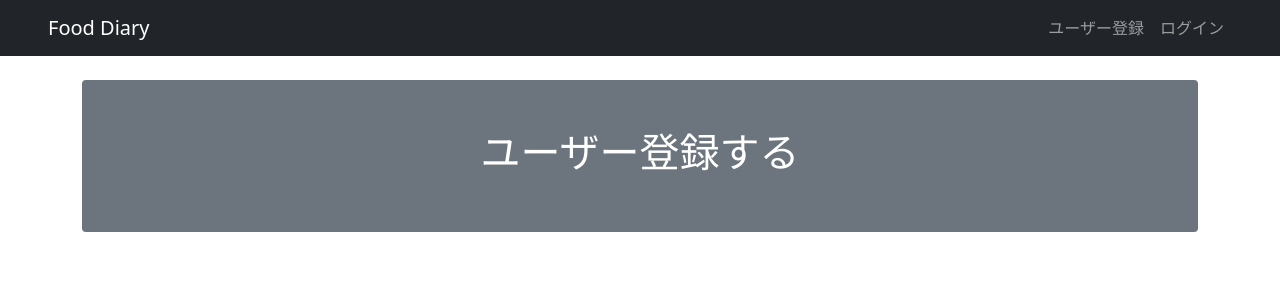
After one commit to Yuki431/food-diary, a Rails app: template app/views/toppages/index.html.erb in a window 1280 px wide. The commit adds this page. Shown: the top 300 px of the page. Run offline with Rails 7, Linux system fonts and the light colour scheme; the template is opened without the code that fills it, so the values that code supplies are empty.

Commit message:
トップページの作成 #1

```diff
--- /dev/null
+++ b/app/controllers/toppages_controller.rb
@@ -0,0 +1,4 @@
+class ToppagesController < ApplicationController
+  def index
+  end
+end
--- /dev/null
+++ b/app/views/layouts/_flash_messages.html.erb
@@ -0,0 +1,3 @@
+<% flash.each do |message_type, message| %>
+  <div class="alert alert-<%= message_type %>"><%= message %></div>
+<% end %>
--- /dev/null
+++ b/app/views/layouts/_navbar.html.erb
@@ -0,0 +1,17 @@
+<header class="mb-4">
+  <nav class="navbar navbar-expand-sm navbar-dark bg-dark">
+    <div class="container-fluid ps-5 pe-5">
+      <a class="navbar-brand" href="/">Food Diary</a>
+      <button class="navbar-toggler" type="button" data-bs-toggle="collapse" data-bs-target="#navbarSupportedContent">
+        <span class="navbar-toggler-icon"></span>
+      </button>
+
+      <div class="collapse navbar-collapse justify-content-end" id="navbarSupportedContent">
+        <ul class="navbar-nav">
+          <li class="nav-item"><a href="#" class="nav-link">ユーザー登録</a></li>
+          <li class="nav-item"><a href="#" class="nav-link">ログイン</a></li>
+        </ul>
+      </div>
+    </div>
+  </nav>
+</header>
--- a/app/views/layouts/application.html.erb
+++ b/app/views/layouts/application.html.erb
@@ -6,11 +6,21 @@
     <%= csrf_meta_tags %>
     <%= csp_meta_tag %>
 
+    <link rel="stylesheet" href="https://cdn.jsdelivr.net/npm/bootstrap@5.0.0-beta1/dist/css/bootstrap.min.css">
+
     <%= stylesheet_link_tag 'application', media: 'all', 'data-turbolinks-track': 'reload' %>
     <%= javascript_pack_tag 'application', 'data-turbolinks-track': 'reload' %>
+
+    <script src="https://cdn.jsdelivr.net/npm/bootstrap@5.0.0-beta1/dist/js/bootstrap.bundle.min.js"></script>
   </head>
 
-  <body>
-    <%= yield %>
+  <body data-turbolinks="false">
+    <%= render 'layouts/navbar' %>
+
+    <div class="container">
+      <%= render 'layouts/flash_messages' %>
+
+      <%= yield %>
+    </div>
   </body>
 </html>
--- /dev/null
+++ b/app/views/toppages/index.html.erb
@@ -0,0 +1,5 @@
+<div class="bg-secondary p-3 p-sm-5 my-4 rounded">
+  <div class="text-center text-white">
+    <h1>ユーザー登録する</h1>
+  </div>
+</div>
--- a/config/routes.rb
+++ b/config/routes.rb
@@ -1,3 +1,3 @@
 Rails.application.routes.draw do
-  # For details on the DSL available within this file, see https://guides.rubyonrails.org/routing.html
+  root to: 'toppages#index'
 end
```
Also changed, not shown: app/views/layouts/_error_messages.html.erb (added, +9 -0 lines), test/controllers/toppages_controller_test.rb (added, +7 -0 lines).
